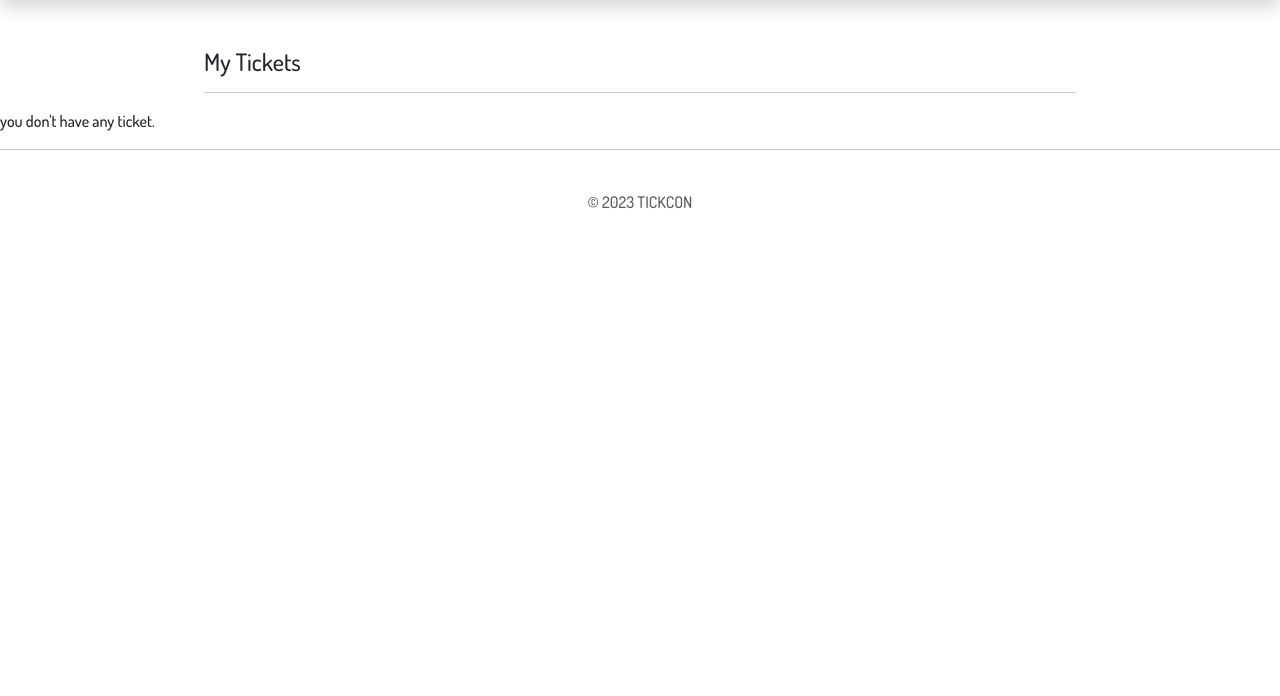
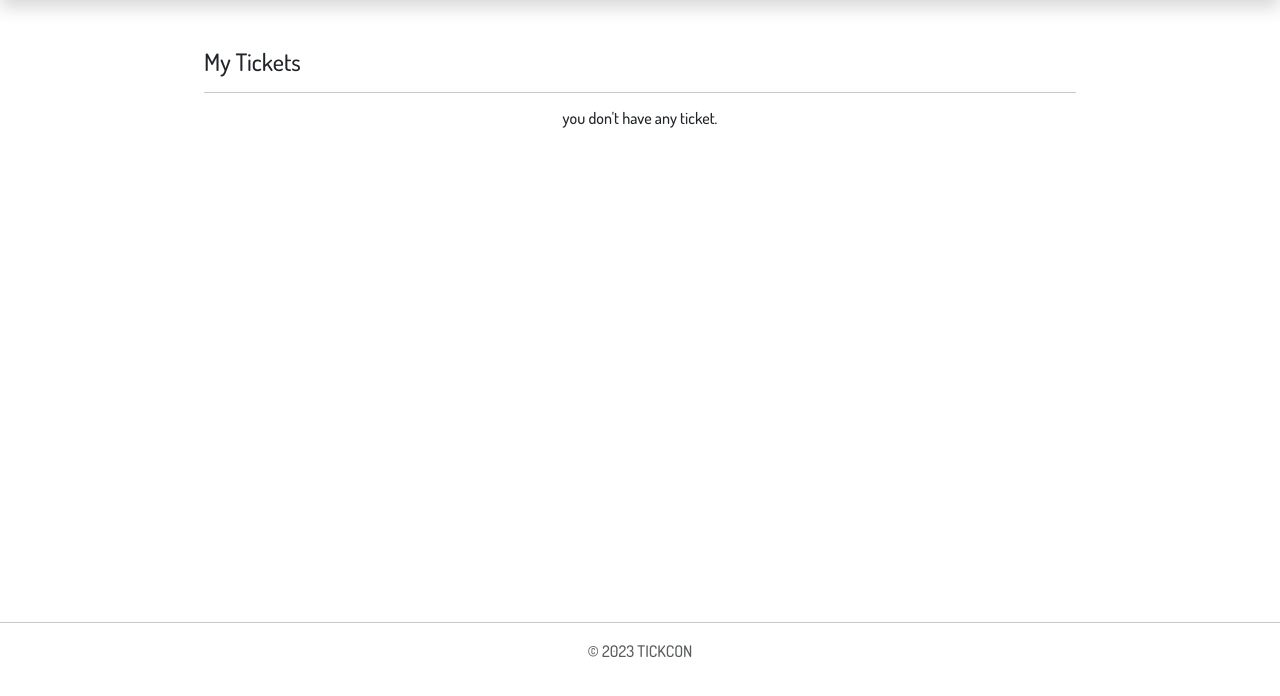
Before and after one commit to chulnwza/tickcon, a PHP site: page /all_final/myticket.php in a window 1280 px wide. Shown: the part 81-777 px from the top of the page. Run offline with PHP 8.4, Linux system fonts and the light colour scheme; the visitor is signed in with stand-in values (Sample User, id 1); data comes from the database, SQL or seed files in the repository; some web fonts are replaced.

Commit message:
update all9

```diff
--- a/all_final/concert_detail.php
+++ b/all_final/concert_detail.php
@@ -210,7 +210,7 @@ require_once 'config/db.php';
             WHERE ticket_id = $current_id;
             EOF;
                 $ret_update_ticket = $db->exec($sql_update_ticket);
-                echo '<div class="alert alert-success text-center alert-dismissible fade show" role="alert">ชำระเงินเสร็จสิ้น สามารถดูบัตรคอนเสิร์ตได้ในหน้า <a href="myticket.php" style="text-decoration:none;">My Tickets</a><button type="button" class="btn-close" data-bs-dismiss="alert" aria-label="Close"></div>';
+                echo '<div class="alert alert-danger text-center alert-dismissible fade show" role="alert">ชำระเงินเสร็จสิ้น สามารถดูบัตรคอนเสิร์ตได้ในหน้า <a href="myticket.php" style="text-decoration:none;">My Tickets</a><button type="button" class="btn-close" data-bs-dismiss="alert" aria-label="Close"></div>';
         }
     }
     ?>
--- a/all_final/concert_detail_notlogin.php
+++ b/all_final/concert_detail_notlogin.php
@@ -483,9 +483,9 @@ require_once 'config/db.php';
     </div>
 
     <!-- footer -->
-    <hr style="color :white;">
     <footer class="py-3 my-4">
-        <p class="text-center " style="color :white;">© 2023 TICKCON</p>
+        <hr  style="color:white">
+        <p class="text-center "  style="color:white">© 2023 TICKCON</p>
     </footer>
 </body>
 <script>
--- a/all_final/createcon_db.php
+++ b/all_final/createcon_db.php
@@ -442,8 +442,8 @@ ob_start(); ?>
         }
     </script>
     <!-- footer -->
-    <hr>
     <footer class="py-3 my-4 ">
+        <hr>
         <p class="text-center text-muted">© 2023 TICKCON</p>
     </footer>
 </body>
--- a/all_final/each_con_check.php
+++ b/all_final/each_con_check.php
@@ -273,8 +273,8 @@
         }
     }
     ?>
-    <hr>
     <footer class="py-3 my-4 ">
+        <hr>
         <p class="text-center text-muted">© 2023 TICKCON</p>
     </footer>
 </body>
--- a/all_final/each_my_concert_stat.php
+++ b/all_final/each_my_concert_stat.php
@@ -20,7 +20,6 @@
         crossorigin="anonymous"></script>
     <!-- add style -->
     <style>
-
         * {
             font-family: 'Dosis', sans-serif;
         }
@@ -266,7 +265,10 @@
     echo '</div></div>';
 
     ?>
-
+    <footer class="py-3 my-4 ">
+        <hr>
+        <p class="text-center text-muted">© 2023 TICKCON</p>
+    </footer>
 
 </body>
 
--- a/all_final/index_admin.php
+++ b/all_final/index_admin.php
@@ -126,7 +126,7 @@
                     <div class="card h-100">
                     <div class="card-body px-2 pb-0 pt-1">
                     <div class="text-center">
-                        <a class="text-decoration-none text-dark" id="main-text" href="concert_detail.php?id=<?= $row['concert_id'] ?>">
+                        <a class="text-decoration-none text-dark" id="main-text" href="concert_detail_notlogin.php?id=<?= $row['concert_id'] ?>">
                         <img src="<?= $row['concert_img_path'] ?>" id="main-picture"
                             class="mt-3 p-1 my-1 border rounded w-100 img-fluid bg-dark"> <br>
                         <b>
--- a/all_final/index_notlogin.php
+++ b/all_final/index_notlogin.php
@@ -88,7 +88,6 @@ if (isset($_SESSION['member_id'])) {
 <body>
 
     <!-- navbar -->
-
         <nav class="navbar navbar-expand-md sticky-top shadow p-2 mb-5 " style="background-color : #0097B2">
             <div class="container-fluid">
                 <a class="navbar-brand" href="index_notlogin.php">
@@ -117,7 +116,6 @@ if (isset($_SESSION['member_id'])) {
                 </div>
             </div>
         </nav>
-
     <!-- code -->
     <div class="container py-2 rounded">
     <h3 class="mt-4 text-center text-light">คอนเสิร์ตที่เปิดขาย</h3>
@@ -136,7 +134,7 @@ if (isset($_SESSION['member_id'])) {
                     <div class="card h-100">
                     <div class="card-body px-2 pb-0 pt-1">
                     <div class="text-center">
-                        <a class="text-decoration-none text-dark" id="main-text" href="concert_detail.php?id=<?= $row['concert_id'] ?>">
+                        <a class="text-decoration-none text-dark" id="main-text" href="concert_detail_notlogin.php?id=<?= $row['concert_id'] ?>">
                         <img src="<?= $row['concert_img_path'] ?>" id="main-picture"
                             class="mt-3 p-1 my-1 border rounded w-100 img-fluid bg-dark"> <br>
                         <b>
--- a/all_final/login_db.php
+++ b/all_final/login_db.php
@@ -172,8 +172,8 @@ if (isset($_SESSION['member_id'])) {
         </form>
     </div>
     <!-- footer -->
-    <hr>
-    <footer class="py-3 my-4 ">
+    <footer class="py-3 my-4 " style="position: fixed;left: 0;bottom: 0;width: 100%;">
+        <hr>
         <p class="text-center text-muted">© 2023 TICKCON</p>
     </footer>
 </body>
--- a/all_final/myticket.php
+++ b/all_final/myticket.php
@@ -58,6 +58,12 @@ session_start();
 
         .card {
             margin: auto;
+        }
+        .footer{
+            position: fixed;
+            left: 0;
+            bottom: 0;
+            width: 100%;
         }
     </style>
 </head>
@@ -147,9 +153,9 @@ session_start();
                 $count++;
             }
             echo '<div class="container" style="width : 70%">
-            <div class="text-center"></div><h4>My Tickets</h4><hr></div>';
+            <div class="text-start"><h4>My Tickets</h4><hr></div>';
             if ($count <= 0) {
-                echo "you don't have any ticket.";
+                echo '<div class="text-center mb-5"><h6>you don\'t have any ticket.</h6></div>';
             } else {
                 $sql = <<<EOF
                 SELECT concert_id, concert_name, show_date, show_time, td.name, concert_img_path, p.member_id
@@ -189,8 +195,9 @@ session_start();
 
     </main>
     <!-- footer -->
-    <hr>
-    <footer class="py-3 my-4 ">
+
+    <footer class="py-3 my-4 footer">
+        <hr>
         <p class="text-center text-muted">© 2023 TICKCON</p>
     </footer>
 </body>
```
Also changed, not shown: all_final/con_waiting_list.php (+8 -2 lines). Lines whose indentation alone changed are shown as unchanged.
